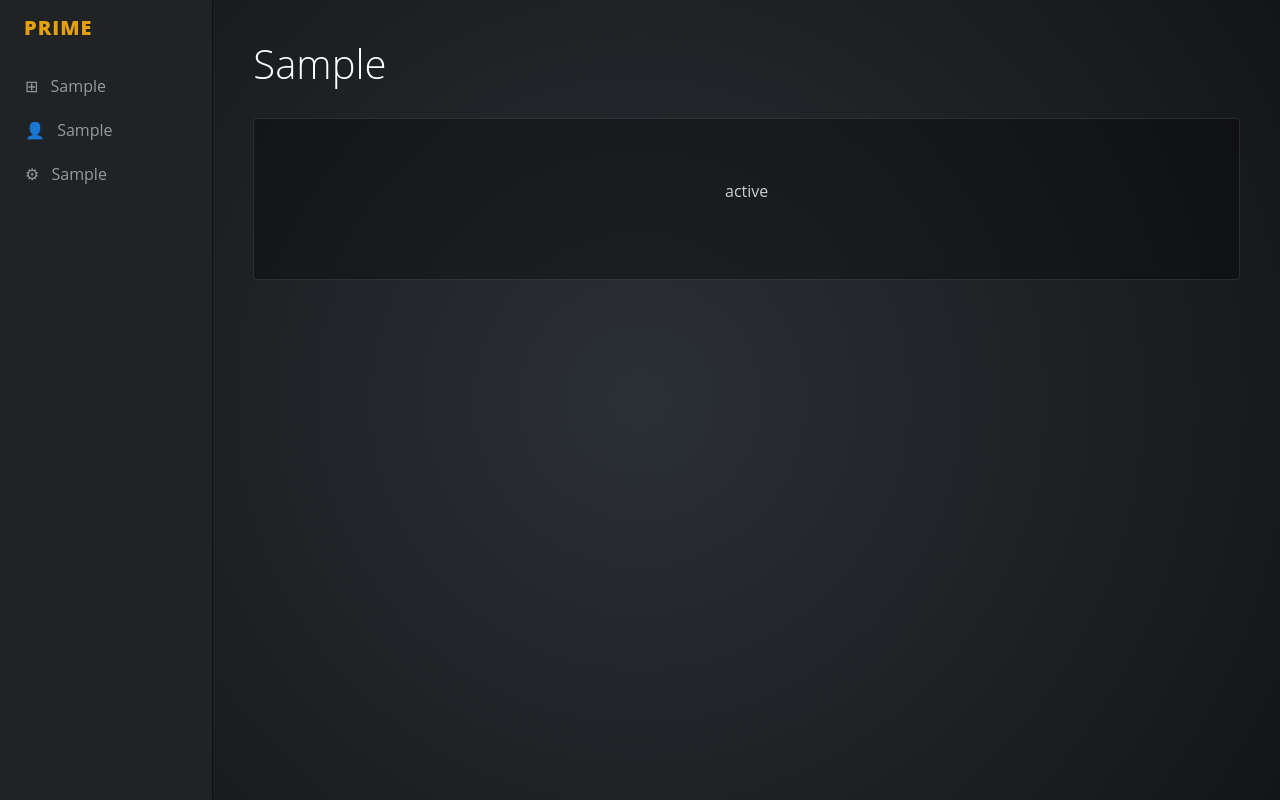
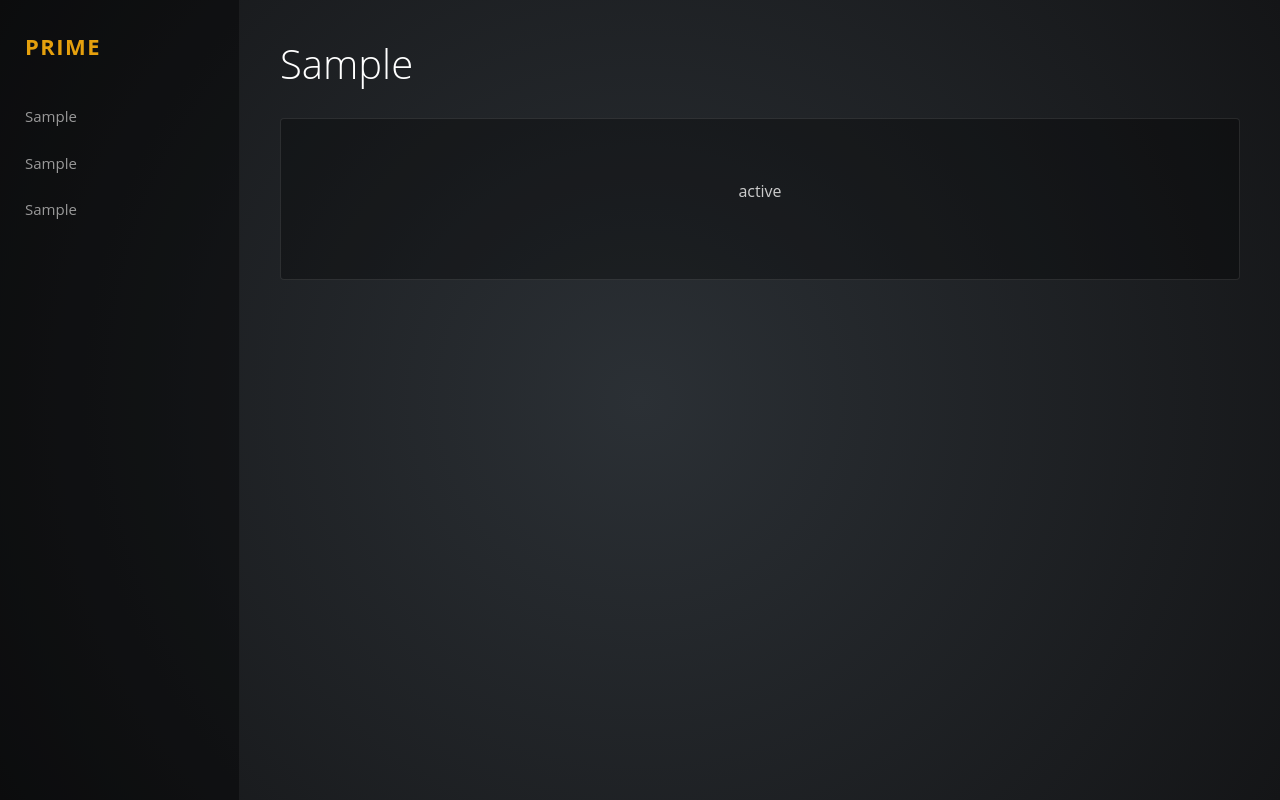
Before and after one commit to klucon/klucon-prime, a FastAPI app: template templates/index.html in a window 1280 px wide. Run offline with FastAPI, Linux system fonts and the light colour scheme; the template is opened without the code that fills it: most values are stand-ins (such as "Sample title", 1, 10 or a date in 2020).

Commit message:
Update sidebar.html

```diff
--- a/templates/sidebar.html
+++ b/templates/sidebar.html
@@ -1,48 +1,49 @@
-<nav class="col-md-3 col-lg-2 d-md-block sidebar collapse">
-    <div class="sidebar-sticky pt-3">
-        <div class="px-4 mb-4">
-            <h5 style="color: #e5a00d; font-weight: 800; letter-spacing: 1px;">PRIME</h5>
-        </div>
-        <ul class="nav flex-column">
-            <li class="nav-item">
-                <a class="nav-link {% if active_page == 'dashboard' %}active{% endif %}" href="/dashboard">
-                    <span class="me-2">⊞</span> {{ t.menu_home }}
-                </a>
-            </li>
-            <li class="nav-item">
-                <a class="nav-link {% if active_page == 'users' %}active{% endif %}" href="/users">
-                    <span class="me-2">👤</span> {{ t.menu_users }}
-                </a>
-            </li>
-            <li class="nav-item">
-                <a class="nav-link {% if active_page == 'settings' %}active{% endif %}" href="/settings">
-                    <span class="me-2">⚙</span> {{ t.menu_settings }}
-                </a>
-            </li>
-        </ul>
+<nav class="sidebar">
+    <div class="brand">PRIME</div>
+    <div class="nav-section">
+        <a href="/dashboard" class="nav-item {% if active_page == 'dashboard' %}active{% endif %}">
+            {{ t.menu_home }}
+        </a>
+        <a href="/users" class="nav-item {% if active_page == 'users' %}active{% endif %}">
+            {{ t.menu_users }}
+        </a>
+        <a href="/settings" class="nav-item {% if active_page == 'settings' %}active{% endif %}">
+            {{ t.menu_settings }}
+        </a>
     </div>
 </nav>
 
 <style>
     .sidebar {
-        background-color: #1f2326; /* Plex Dark Grey */
-        min-height: 100vh;
-        border-right: 1px solid #111;
+        width: 240px;
+        background-color: rgba(0, 0, 0, 0.4); /* Poloprůhledná černá */
+        border-right: 1px solid rgba(255, 255, 255, 0.05);
+        display: flex;
+        flex-direction: column;
     }
-    .nav-link {
-        color: #999 !important;
-        padding: 10px 25px !important;
-        font-weight: 500;
-        transition: 0.2s;
+    .brand {
+        padding: 30px 25px;
+        font-size: 22px;
+        font-weight: 700;
+        color: #e5a00d; /* Plex Orange */
+        letter-spacing: 1.5px;
     }
-    .nav-link:hover {
-        color: #fff !important;
-        background-color: rgba(255,255,255,0.05);
+    .nav-section { display: flex; flex-direction: column; }
+    .nav-item {
+        padding: 12px 25px;
+        color: #999;
+        text-decoration: none;
+        font-size: 15px;
+        transition: 0.1s;
     }
-    .nav-link.active {
-        color: #fff !important;
-        background-color: rgba(229, 160, 13, 0.1);
+    .nav-item:hover {
+        background-color: rgba(255, 255, 255, 0.05);
+        color: #fff;
+    }
+    .nav-item.active {
+        color: #fff;
+        background-color: rgba(229, 160, 13, 0.15); /* Jemně oranžové pozadí */
         border-left: 4px solid #e5a00d;
-        padding-left: 21px !important; /* Kompenzace borderu */
+        padding-left: 21px;
     }
 </style>
```
